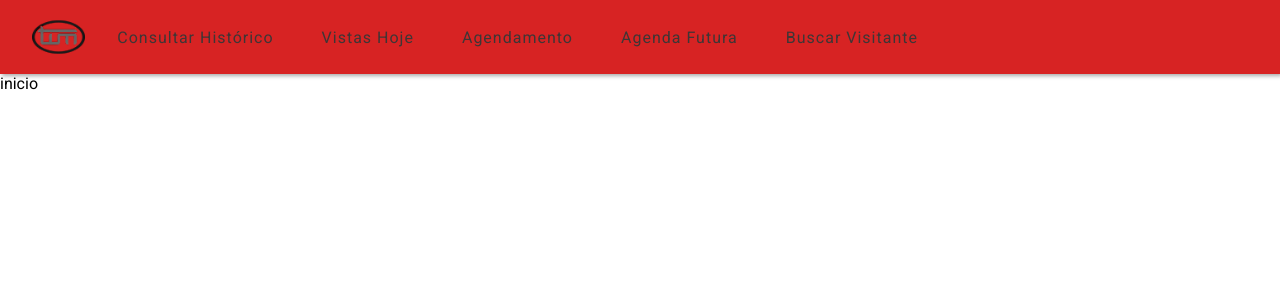
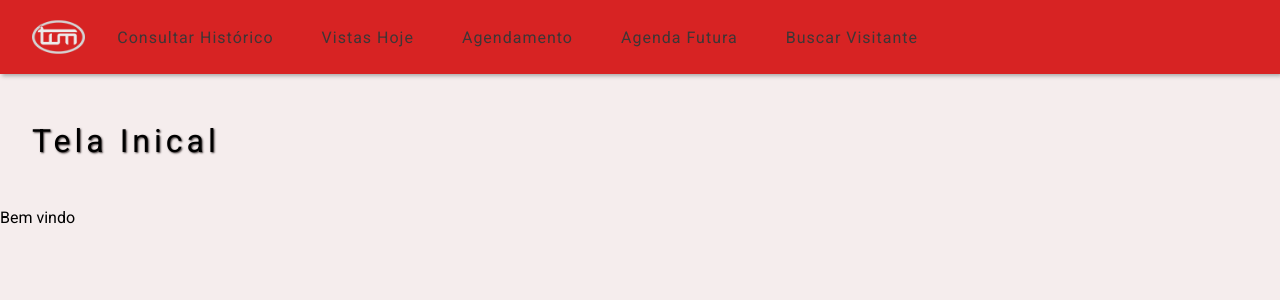
Before and after one commit to bruno-corso/portal-visitas, a React (Create React App) app: page / in a window 1280 px wide. Shown: the top 300 px of the page. Built offline with nearby package versions, Linux system fonts and the light colour scheme.

Commit message:
esqueleto menu e cabecalho

```diff
--- a/src/App.js
+++ b/src/App.js
@@ -1,6 +1,7 @@
 import { BrowserRouter, Route, Routes } from 'react-router-dom';
 import './App.css';
 import Menu from './Componentes/Menu';
+import Cabecalho from './Componentes/Cabecalho';
 
 function App() {
   return (
@@ -9,8 +10,8 @@ function App() {
     <Menu/>
       <Routes>
         {/* O caminho inicial base é '/' */}
-        <Route path='/' >
-          <Route index element={'\n\ninicio'}/>
+        <Route path='/' element={<Cabecalho/>} >
+          <Route index element={'Bem vindo'}/>
           <Route path='consulta-historico' element={'aqui será consultado o histórico das visitas'}/>
           <Route path='visitacao-hoje' element={'quem está na empresa hoje'}/>
           <Route path='agendamento' element={'aqui vai fazer o agendamento de visitas futuras'}/>
--- /dev/null
+++ b/src/Componentes/Cabecalho/Cabecalho.module.css
@@ -0,0 +1,11 @@
+.container {
+    padding: 1rem 2rem;
+}
+
+.texto {
+    font-size: 2rem;
+    letter-spacing: 4px;
+    /* font-style: italic; */
+    /* font-weight: bold; */
+    text-shadow: 1px 1px 2px #3E3636;
+}
--- /dev/null
+++ b/src/Componentes/Cabecalho/index.jsx
@@ -0,0 +1,32 @@
+import { Outlet, useLocation, useNavigate, useParams } from 'react-router';
+import styles from './Cabecalho.module.css'
+import Menu from '../Menu';
+
+const Cabecalho = () => {
+
+    const local = useLocation().pathname
+
+    function textoCabecalho() {
+        return (
+            local === '/' ? "Tela Inical" :
+                local === '/consulta-historico' ? "Consulta Histórico" :
+                    local === '/visitacao-hoje' ? "Visitação Hoje" :
+                        local === '/agendamento' ? "Agendar..." :
+                            local === '/agenda' ? "Agenda Futura" :
+                                local === '/visitante' ? "Buscar Visitante Específico" :
+                                    "INDEFINIDO"
+        )
+    }
+
+    return (
+        <>
+            <div className={styles.container}>
+                <p className={styles.texto}>{textoCabecalho()}</p>
+
+            </div>
+            <Outlet />
+        </>
+    );
+}
+
+export default Cabecalho;
--- a/src/Componentes/Menu/index.jsx
+++ b/src/Componentes/Menu/index.jsx
@@ -5,7 +5,7 @@ const Menu = () => {
     return (
         <header className={styles.menu}>
             <nav className={styles.navegacao}>
-                <img className={styles.logo} src='/imagem_Tum.png'/>
+                <img className={styles.logo} src='/imagem_Tum_white.png'/>
                 <MenuLink to='/consulta-historico'>
                     Consultar Histórico
                 </MenuLink>
--- a/src/index.css
+++ b/src/index.css
@@ -3,6 +3,7 @@ body {
   font-family: 'Roboto', sans-serif;
   -webkit-font-smoothing: antialiased;
   -moz-osx-font-smoothing: grayscale;
+  background-color: #F5EDED;
 }
 
 code {
```
Also changed, not shown: public/imagem_Tum_white.png (added).
